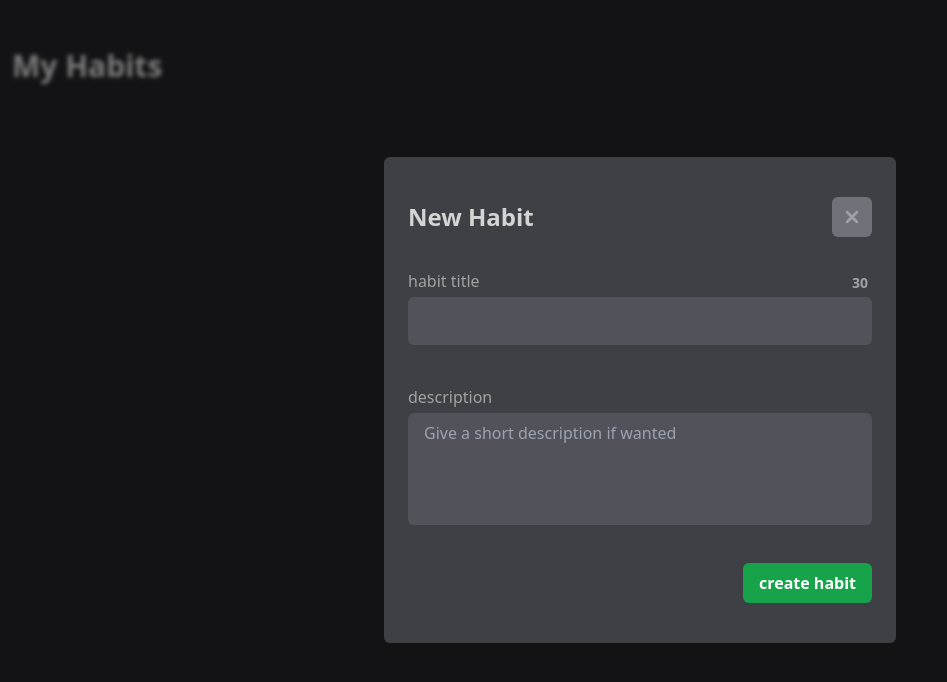
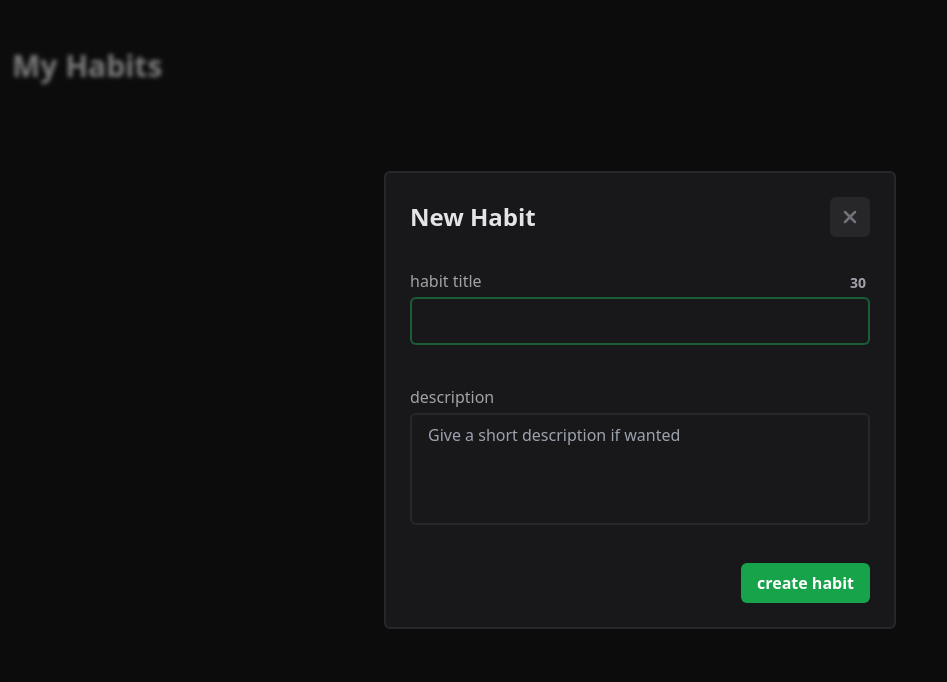
Before and after one commit to GuidoCarda/doguihabits, a React (Vite) app: page / in a window 1280 px wide. Both pictures are taken after a click on the button "create an habit". Shown: the top 682 px of the page, without its empty margins (0-947 px from the left). Built offline with nearby package versions, Linux system fonts and the light colour scheme.

Commit message:
ui color pallete update

```diff
--- a/src/App.jsx
+++ b/src/App.jsx
@@ -16,7 +16,7 @@ import NotFound from "./pages/NotFound";
 
 const toastOptions = {
   style: {
-    backgroundColor: "hsl(240, 3.8297872340425574%, 30%)",
+    backgroundColor: "hsl(240, 4%, 16%)",
     color: "hsl(240, 3.8297872340425574%, 85%)",
   },
   error: {
--- a/src/components/ConfirmationDialog.jsx
+++ b/src/components/ConfirmationDialog.jsx
@@ -18,7 +18,7 @@ const ConfirmationDialog = ({ open, options, onClose, onSubmit }, ref) => {
         ref={domNode}
         key={"confirmDialog"}
         aria-modal="true"
-        className="bg-zinc-700 mx-10 p-4 rounded-lg  w-3/4 sm:w-full max-w-lg"
+        className="bg-zinc-900 border-2 border-zinc-800 mx-10 p-4 rounded-lg  w-3/4 sm:w-full max-w-lg"
       >
         <header>
           <h2 className="text-2xl  text-zinc-200 font-semibold">{title}</h2>
@@ -33,7 +33,7 @@ const ConfirmationDialog = ({ open, options, onClose, onSubmit }, ref) => {
             ref={ref}
             onClick={onClose}
             className={clsx(
-              "capitalize ml-auto bg-zinc-600  text-neutral-100",
+              "capitalize ml-auto bg-zinc-800  text-neutral-100",
               "outline-none focus-visible:ring-2 focus:ring-zinc-500 focus:ring-2"
             )}
           >
--- a/src/components/Modal.jsx
+++ b/src/components/Modal.jsx
@@ -33,16 +33,16 @@ const Modal = ({ onClose, title, children }, ref) => {
         aria-modal="true"
         key={"modal"}
         className={clsx(
-          "bg-zinc-700 px-6 py-10 w-full min-h-2/4 self-end rounded-t-2xl",
+          "bg-zinc-900 p-6 w-full min-h-2/4 self-end rounded-t-2xl border-2 border-zinc-800",
           "sm:self-center sm:rounded-md sm:h-auto sm:max-w-lg ",
           "overflow-y-scroll scrollbar-thin scrollbar-thumb-zinc-500 scrollbar-thumb-rounded-md"
         )}
       >
         <div className="flex items-center justify-between mb-8">
-          <h2 className="text-2xl text-neutral-300 font-semibold">{title}</h2>
+          <h2 className="text-2xl text-zinc-200 font-semibold">{title}</h2>
           <IconButton
             aria-label="close modal"
-            className="group rounded-md bg-zinc-500 hover:bg-zinc-400 font-bold text-zinc-400"
+            className="group rounded-md bg-zinc-800 hover:bg-zinc-700 font-bold text-zinc-500"
             onClick={onClose}
           >
             <XMarkIcon
--- a/src/index.css
+++ b/src/index.css
@@ -3,5 +3,5 @@
 @tailwind utilities;
 
 body {
-  @apply bg-zinc-800;
+  @apply bg-zinc-900;
 }
--- a/src/pages/HabitDetail.jsx
+++ b/src/pages/HabitDetail.jsx
@@ -241,12 +241,12 @@ const HabitMontlyViewGrid = ({ habit, toggleHabitDay }) => {
 
 const DashboardDetail = ({ title, data, icon }) => {
   return (
-    <div className="p-4 w-full bg-zinc-600  rounded-2xl flex items-center justify-around gap-6 ">
+    <div className="p-4 w-full bg-zinc-800  rounded-2xl flex items-center justify-around gap-6 ">
       <div className="text-center -space-y-1">
         <h4 className="font-semibold text-zinc-400">{title}</h4>
         <h2 className="text-3xl font-bold">{data}</h2>
       </div>
-      <span className=" grid place-content-center h-20 w-20 rounded-full bg-zinc-700">
+      <span className=" grid place-content-center h-20 w-20 rounded-full bg-zinc-900">
         {icon == "FireIcon" && <FireIcon className="h-12 text-red-500" />}
         {icon == "XMarkIcon" && <XMarkIcon className="h-12 text-rose-500" />}
         {icon == "CheckIcon" && <CheckIcon className="h-12 text-green-500" />}
--- a/src/pages/components/HabitForm.jsx
+++ b/src/pages/components/HabitForm.jsx
@@ -65,7 +65,7 @@ const HabitForm = ({ onClose, isEditing = false, initialValues }) => {
         </div>
 
         <input
-          className="h-12 rounded-md  bg-zinc-600 text-neutral-200 px-4 outline-none w-full"
+          className="h-12 rounded-md border-2 border-zinc-800 bg-zinc-900 text-neutral-200 px-4 outline-none w-full focus:border-green-500/40"
           type="text"
           id="habit"
           value={input}
@@ -95,7 +95,7 @@ const HabitForm = ({ onClose, isEditing = false, initialValues }) => {
           name="description"
           id="description"
           placeholder="Give a short description if wanted"
-          className="resize-none h-28 rounded-md  bg-zinc-600 text-neutral-200 px-4 py-2 outline-none w-full"
+          className="resize-none h-28 rounded-md border-2 border-zinc-800 bg-zinc-900 text-neutral-200 px-4 py-2 outline-none w-full focus:border-green-500/40"
           value={description}
           onChange={(e) => setDescription(e.target.value)}
         ></textarea>
--- a/src/pages/components/HabitMonthlyView.jsx
+++ b/src/pages/components/HabitMonthlyView.jsx
@@ -15,7 +15,7 @@ const HabitMonthlyView = (props) => {
   const [, , year] = getDayMonthYear(month[0].id);
 
   return (
-    <div className="bg-zinc-600 p-4 md:px-6 md:py-6 rounded-md ">
+    <div className="bg-zinc-800 p-4 md:px-6 md:py-6 rounded-xl ">
       <header className="flex justify-between items-center mb-6">
         <span className="block ml-auto text-sm py-1 px-2 rounded-md bg-green-500/60">
           {getMonthString(new Date(month[0].id).getMonth())}
@@ -40,7 +40,7 @@ const HabitMonthlyView = (props) => {
                     day.state !== "failed" &&
                     day.state !== "completed",
                 },
-                "disabled:cursor-not-allowed disabled:text-black/40 disabled:bg-transparent",
+                "disabled:cursor-not-allowed disabled:text-white/30 disabled:bg-transparent",
                 "outline-none enabled:hover:border-white/30 focus:ring-2 focus:ring-white/20"
               )}
             >
--- a/src/pages/components/HabitsWeekView.jsx
+++ b/src/pages/components/HabitsWeekView.jsx
@@ -75,7 +75,7 @@ const HabitsWeekView = ({ habit }) => {
       initial={{ opacity: 0 }}
       animate={{ opacity: 1 }}
       className={clsx(
-        "bg-zinc-600 rounded-xl text-neutral-100 space-y-4 w-full  mx-auto",
+        "bg-zinc-800 rounded-xl text-neutral-100 space-y-4 w-full  mx-auto",
         "md:max-w-max md:mx-0"
       )}
     >
@@ -94,7 +94,7 @@ const HabitsWeekView = ({ habit }) => {
         <IconButton
           aria-label="delete habit"
           onClick={handleDelete}
-          className={"group hover:bg-red-700/30 bg-zinc-500 flex-shrink-0"}
+          className={"group hover:bg-red-700/30 bg-zinc-700 flex-shrink-0"}
         >
           <TrashIcon className="h-4 transition-transform group-hover:text-red-500 group-hover:scale-110" />
         </IconButton>
@@ -129,7 +129,7 @@ const HabitsWeekView = ({ habit }) => {
         })}
       </div>
 
-      <div className="border-t-2 px-4 pb-2 pt-2 border-zinc-500/50 flex gap-2">
+      <div className="border-t-2 px-4 pb-2 pt-2 border-zinc-700 flex gap-2">
         <div className="flex group items-center gap-1 ">
           <FireIcon className="h-5 w-5 text-red-500" strokeWidth="2" />
           <span className="text-sm  group-hover:text-zinc-100 text-zinc-300 font-semibold select-none">
```
